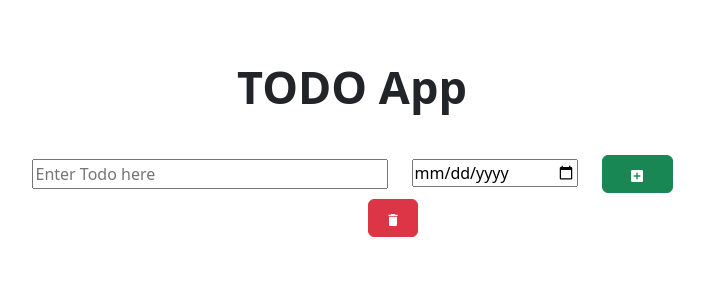
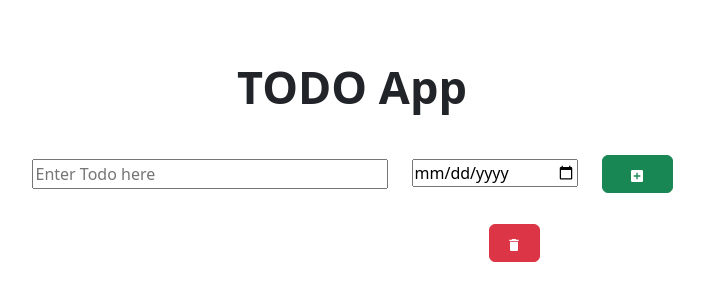
Before and after one commit to Shara1997/Todo-App-React, a React (Vite) app: page / in a window 1280 px wide. Both pictures are taken after a click on the button 925 px from the left and 174 px from the top of the page. Shown: the top 300 px of the page, without its empty margins (288-992 px from the left). Built offline with nearby package versions, Linux system fonts and the light colour scheme.

Commit message:
Updated style of todolist

```diff
--- a/src/App.css
+++ b/src/App.css
@@ -11,7 +11,9 @@ input{
 }
 
 .container-row{
-  margin: 10px 5px;
+  margin: 20px 15px;
+  width: 450px;
+  justify-content: space-evenly;
 }
 
 .action-btn{
--- a/src/components/TodoItem.jsx
+++ b/src/components/TodoItem.jsx
@@ -5,9 +5,9 @@ function TodoItem({ todoName, todoDate, onDeleteClick }) {
     <>
       <div className="container">
         <div className="row container-row">
-          <div className="col-4">{todoName}</div>
-          <div className="col-2">{todoDate}</div>
-          <div className="col-1">
+          <div className="col-6">{todoName}</div>
+          <div className="col-4">{todoDate}</div>
+          <div className="col-2">
             <button
               type="button"
               className="btn btn-danger action-btn"
--- a/src/components/TodoItems.module.css
+++ b/src/components/TodoItems.module.css
@@ -1,3 +1,7 @@
 .todoContainer{
   text-align: left;
+  width: 500px;
+  display: flex;
+  flex-direction: column;
+  margin-top: 25px;
 }
```
